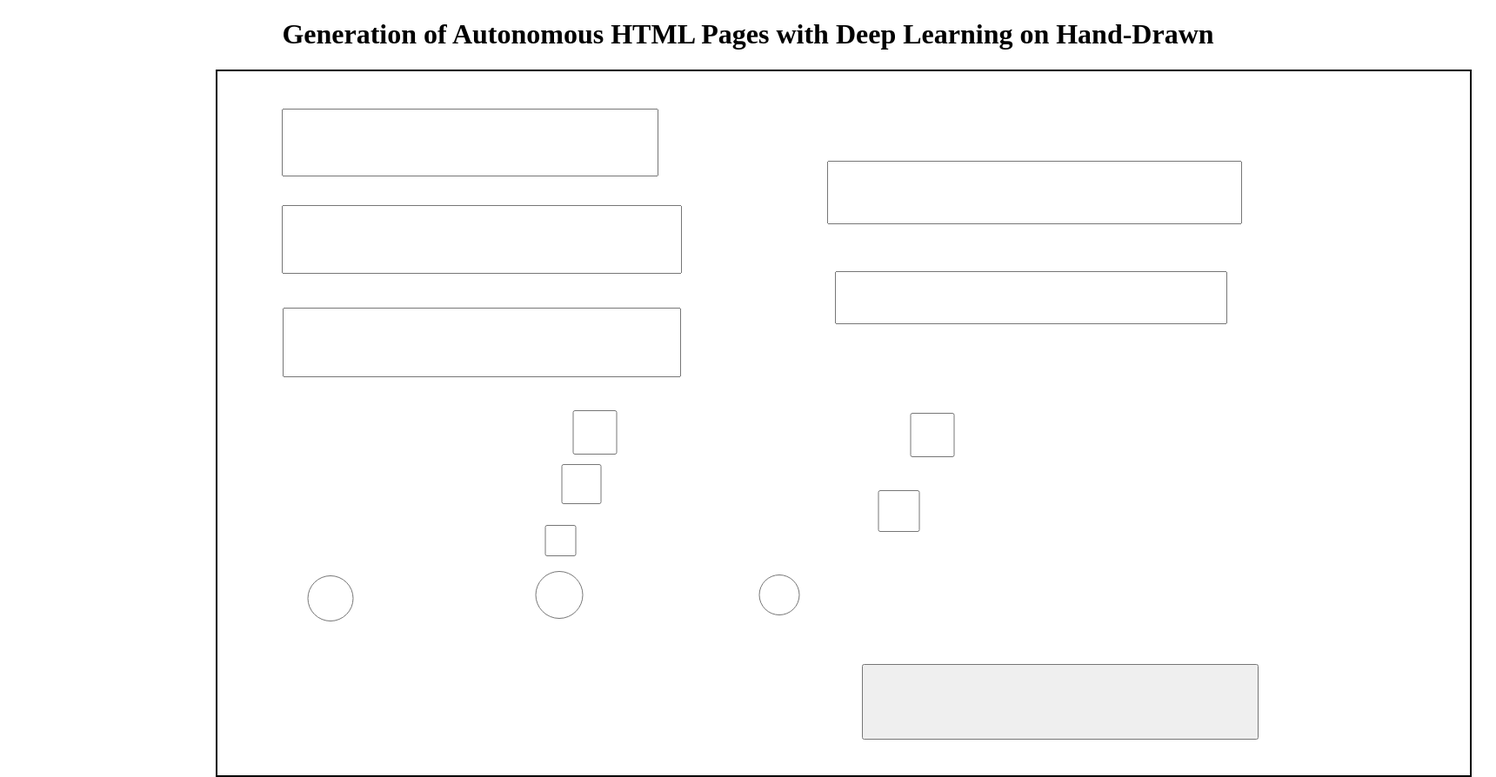
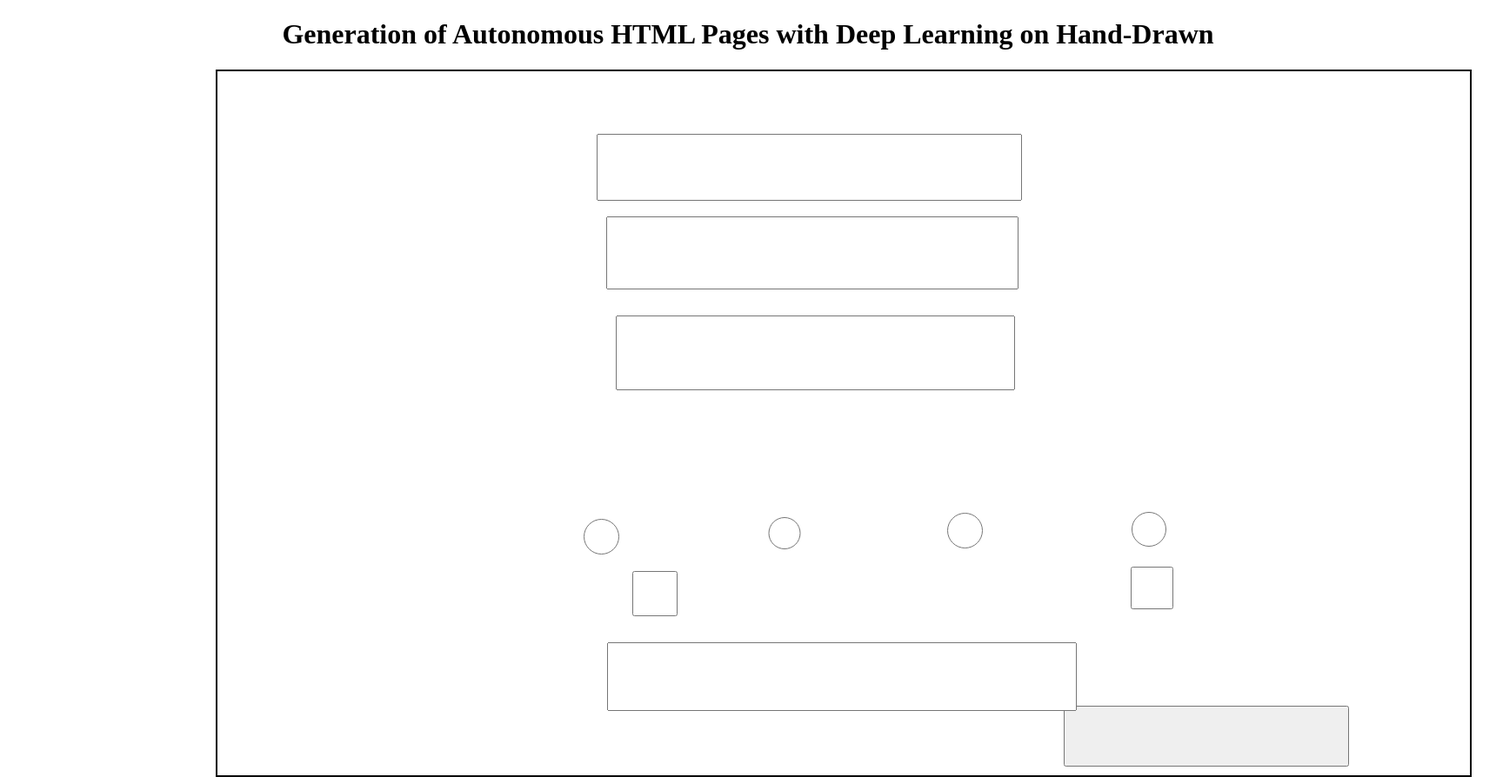
Before and after one commit to Erk-Vural/Sketch-2-Page, a Django app: page /result in a window 1720 px wide. Shown: the whole page at 87% size. Run offline with Django 4.2, Linux system fonts and the light colour scheme; parts of the project's set-up code (start-up, migrations or seed data) failed here and were passed over.

Commit message:
updated upload.html with static image, text.

```diff
--- a/main/urls.py
+++ b/main/urls.py
@@ -4,5 +4,5 @@ from main.views import upload_view, result_view
 
 urlpatterns = [
     path('', upload_view, name='home'),
-    path('result', result_view, name='result')
+    path('result', result_view, name='result'),
 ]
--- a/main/views.py
+++ b/main/views.py
@@ -17,7 +17,7 @@ def upload_view(request):
     else:
         form = ImageForm()
 
-    return render(request, 'upload-template.html', {'form': form})
+    return render(request, 'upload.html', {'form': form})
 
 
 def result_view(request):
--- a/sketch2html/urls.py
+++ b/sketch2html/urls.py
@@ -14,9 +14,12 @@ Including another URLconf
     2. Add a URL to urlpatterns:  path('blog/', include('blog.urls'))
 """
 from django.contrib import admin
+from django.contrib.staticfiles.urls import staticfiles_urlpatterns
 from django.urls import path, include
 
 urlpatterns = [
     path('admin/', admin.site.urls),
     path('', include('main.urls'))
 ]
+
+urlpatterns += staticfiles_urlpatterns()
--- a/templates/result.html
+++ b/templates/result.html
@@ -12,116 +12,92 @@
 
     <style>
 
-#s14 {
-	position: absolute;
-	margin-top: 390px;
-	margin-left: 368px;
-	width: 132px;
-	height: 51px;
-}
-
-#s13 {
-	position: absolute;
-	margin-top: 682px;
-	margin-left: 741px;
-	width: 456px;
-	height: 87px;
-}
-
-#s12 {
-	position: absolute;
-	margin-top: 154px;
-	margin-left: 74px;
-	width: 452px;
-	height: 73px;
-}
-
 #s11 {
 	position: absolute;
-	margin-top: 452px;
-	margin-left: 353px;
-	width: 131px;
-	height: 46px;
+	margin-top: 281px;
+	margin-left: 458px;
+	width: 451px;
+	height: 80px;
 }
 
 #s10 {
 	position: absolute;
-	margin-top: 522px;
-	margin-left: 327px;
-	width: 135px;
-	height: 36px;
+	margin-top: 167px;
+	margin-left: 447px;
+	width: 466px;
+	height: 78px;
 }
 
 #s9 {
 	position: absolute;
-	margin-top: 43px;
-	margin-left: 74px;
-	width: 425px;
-	height: 72px;
+	margin-top: 575px;
+	margin-left: 447px;
+	width: 112px;
+	height: 52px;
 }
 
 #s8 {
 	position: absolute;
-	margin-top: 272px;
-	margin-left: 75px;
-	width: 450px;
-	height: 74px;
+	margin-top: 72px;
+	margin-left: 436px;
+	width: 481px;
+	height: 71px;
 }
 
 #s7 {
 	position: absolute;
-	margin-top: 482px;
-	margin-left: 706px;
-	width: 155px;
-	height: 48px;
+	margin-top: 570px;
+	margin-left: 1018px;
+	width: 113px;
+	height: 49px;
 }
 
 #s6 {
 	position: absolute;
-	margin-top: 230px;
-	margin-left: 710px;
-	width: 443px;
-	height: 55px;
+	margin-top: 513px;
+	margin-left: 603px;
+	width: 98px;
+	height: 37px;
 }
 
 #s5 {
 	position: absolute;
-	margin-top: 103px;
-	margin-left: 701px;
-	width: 469px;
-	height: 67px;
+	margin-top: 507px;
+	margin-left: 1023px;
+	width: 96px;
+	height: 40px;
 }
 
 #s4 {
 	position: absolute;
-	margin-top: 393px;
-	margin-left: 749px;
-	width: 146px;
-	height: 51px;
+	margin-top: 508px;
+	margin-left: 807px;
+	width: 105px;
+	height: 41px;
 }
 
 #s3 {
 	position: absolute;
-	margin-top: 579px;
-	margin-left: 590px;
-	width: 112px;
-	height: 47px;
+	margin-top: 515px;
+	margin-left: 383px;
+	width: 117px;
+	height: 41px;
 }
 
 #s2 {
 	position: absolute;
-	margin-top: 575px;
-	margin-left: 338px;
-	width: 110px;
-	height: 55px;
+	margin-top: 730px;
+	margin-left: 973px;
+	width: 328px;
+	height: 70px;
 }
 
 #s1 {
 	position: absolute;
-	margin-top: 580px;
-	margin-left: 66px;
-	width: 128px;
-	height: 53px;
+	margin-top: 657px;
+	margin-left: 448px;
+	width: 532px;
+	height: 73px;
 }
 
 
@@ -140,16 +116,18 @@
 <div>
     <form action="/">
 
-		<input type="checkbox" id="s14">
-		<input type="button" id="s13">
-		<input type="text" id="s12">
-		<input type="checkbox" id="s11">
-		<input type="checkbox" id="s10">
-		<input type="text" id="s9">
-		<input type="password" id="s8">
+		<input type="text" id="s11">
+		<input type="text" id="s10">
+		<input type="checkbox" id="s9">
+		<input type="text" id="s8">
 		<input type="checkbox" id="s7">
+		<input type="radio" id="s6">
+		<input type="radio" id="s5">
+		<input type="radio" id="s4">
+		<input type="radio" id="s3">
+		<input type="button" id="s2">
 
-		<input id="s6" list="items" name="item">
+		<input id="s1" list="items" name="item">
 		<datalist id="items">
 			<option value="Item 1">
 			<option value="Item 2">
@@ -157,18 +135,6 @@
 		</datalist>
 
 
-		<input id="s5" list="items" name="item">
-		<datalist id="items">
-			<option value="Item 1">
-			<option value="Item 2">
-			<option value="Item 3">
-		</datalist>
-
-		<input type="checkbox" id="s4">
-		<input type="radio" id="s3">
-		<input type="radio" id="s2">
-		<input type="radio" id="s1">
-
     </form>
 </div>
 </body>
```
Also changed, not shown: templates/upload-template.html (deleted, +0 -19 lines), templates/upload.html (added, +30 -0 lines), main/static/main/media/upload-types.jpg (added).
